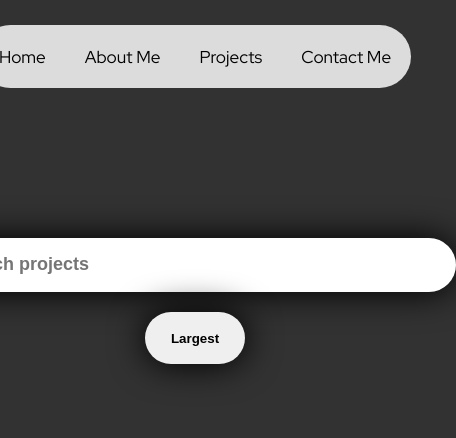
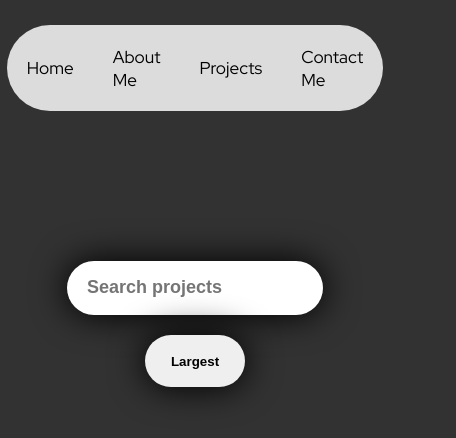
Before and after one commit to c-pill/Portfolio-Site, a Next.js app: page /projects in a window 390 px wide. Shown: the top 438 px of the page, 456 px wide, since content can reach past the window. Built offline with nearby package versions, Linux system fonts and the light colour scheme; no server answers; a web font is replaced by a local one.

Commit message:
adjusted header and searchbar for better phone experience

```diff
--- a/styles/Projects.module.css
+++ b/styles/Projects.module.css
@@ -58,7 +58,7 @@
     padding-left: 20px;
     border-radius: 2.5em;
     box-shadow: 0px 0px 35px 1px black;
-    width: max(60dvw, 500px);
+    width: 60dvw;
     height: 65px;
     border-width: 0;
     transition: box-shadow ease-in-out 0.5s;
--- a/styles/globals.css
+++ b/styles/globals.css
@@ -31,6 +31,8 @@
 #header {
     display: flex;
     justify-self: center;
+    align-items: center;
+    justify-content: center;
     padding-top: 1.25em;
     padding-bottom: 1.25em;
     margin-top: 2dvh;
```
